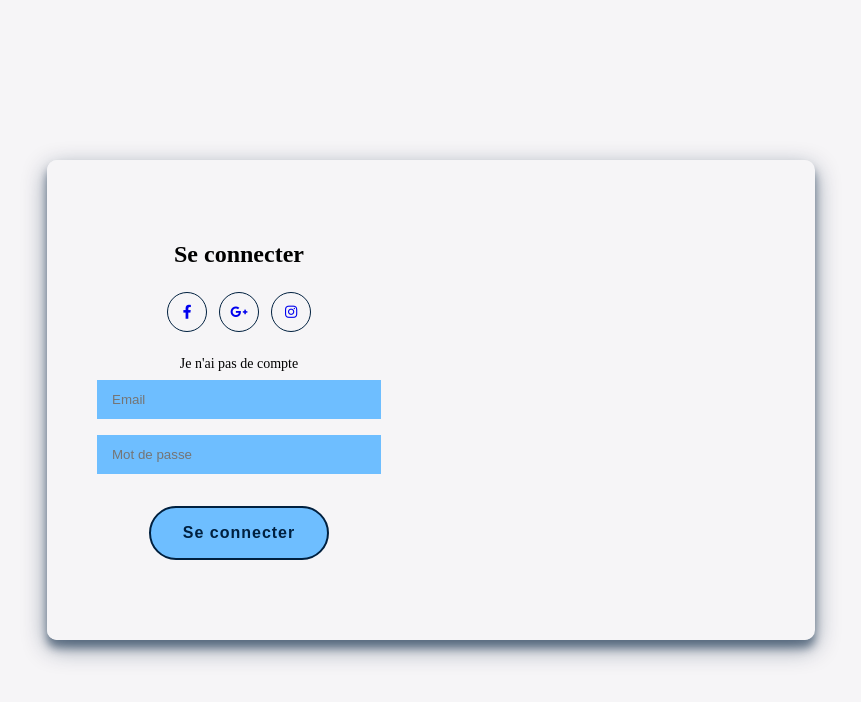
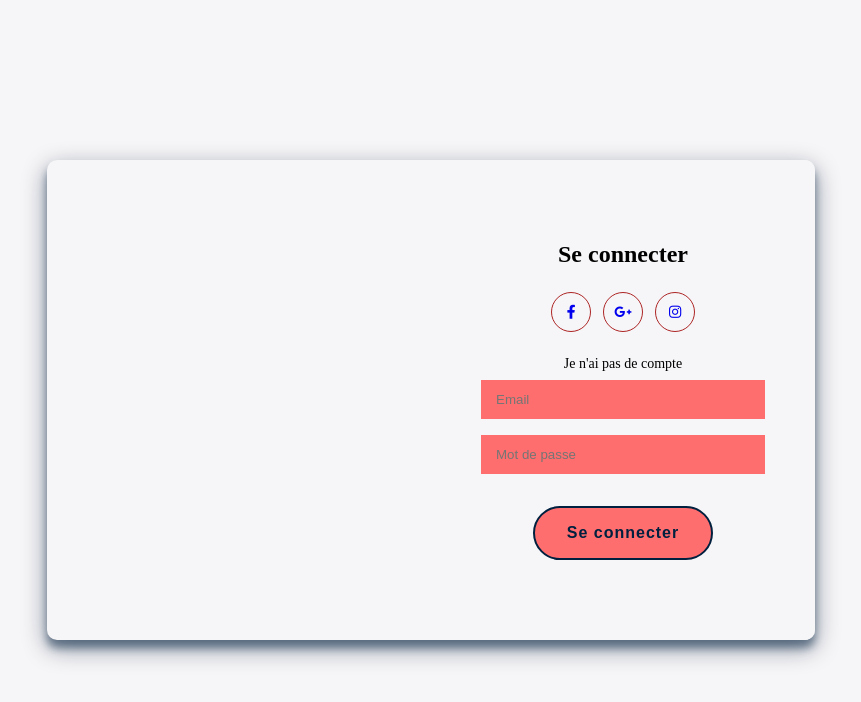
Before and after one commit to AllanVitu/DWWM_2409_AV, a PHP site: page / in a window 1280 px wide. Shown: the top 702 px of the page, without its empty margins (209-1070 px from the left). Run offline with PHP 8.4, Linux system fonts and the light colour scheme; some web fonts are replaced.

Commit message:
Update et correction des premiers bug

```diff
--- a/03-WEB/Formulaires_v2/assets/script.js
+++ b/03-WEB/Formulaires_v2/assets/script.js
@@ -0,0 +1,14 @@
+// script.js
+const container = document.getElementById('container');
+const loginButton = document.getElementById('login');
+const signUpButton = document.getElementById('signUp');
+
+// Ajoute la classe "active" pour afficher le formulaire d'inscription
+signUpButton.addEventListener('click', () => {
+    container.classList.add('active');
+});
+
+// Supprime la classe "active" pour afficher le formulaire de connexion
+loginButton.addEventListener('click', () => {
+    container.classList.remove('active');
+});
--- a/03-WEB/Formulaires_v2/assets/style.css
+++ b/03-WEB/Formulaires_v2/assets/style.css
@@ -21,7 +21,7 @@ body {
 }
 
 .container {
-    position: relative;
+    display: flex;
     overflow: hidden;
     min-height: 480px;
     width: 768px;
@@ -32,7 +32,7 @@ body {
 }
 
 .form-container {
-    position: absolute;
+
     top: 0;
     height: 100%;
 }
@@ -40,21 +40,29 @@ body {
 .sign-up-container {
     left: 0;
     width: 50%;
-    opacity: 0;
+    opacity: 0; /* Le formulaire est invisible par défaut */
+    z-index: 1;
+    transition: opacity 0.3s ease-in-out, transform 0.6s ease-in-out;
 }
 
-.container.panel.active .sign-up-container {
+.container.active .sign-up-container {
+    opacity: 1; /* Rend le formulaire d'inscription visible */
     transform: translateX(100%);
+    z-index: 2;
 }
 
-.container.panel.active .login-container {
+.container.active .login-container {
+    opacity: 0; /* Rend le formulaire de connexion invisible */
     transform: translateX(100%);
+    z-index: 1;
 }
 
 .login-container {
     left: 0;
     width: 50%;
+    opacity: 1; /* Le formulaire de connexion est visible par défaut */
     z-index: 2;
+    transition: opacity 0.3s ease-in-out, transform 0.6s ease-in-out;
 }
 
 form {
@@ -69,7 +77,7 @@ form {
 }
 
 input {
-    background-color: rgb(110, 190, 255);
+    background-color: rgb(255, 110, 110);
     border: none;
     padding: 12px 15px;
     margin: 8px 0;
@@ -81,7 +89,7 @@ button.ghost {
 }
 
 button {
-    background-color: rgb(110, 190, 255);
+    background-color: rgb(255, 110, 110);
     color: #00203f;
     border: 2px solid #00203f;
     font-size: 16px;
@@ -116,7 +124,7 @@ button:active {
     width: 40px;
     border-radius: 50%;
     background-color: #f6f5f7;
-    border: 1px solid #00203f;
+    border: 1px solid #ad2525;
 }
 
 h1 {
@@ -144,8 +152,8 @@ a {
 }
 
 .overlay {
-    background: linear-gradient(to right, rgb(110, 190, 255), rgb(110, 190, 255));
-    background-color: rgb(110, 190, 255);
+    background: linear-gradient(to right, rgb(228, 96, 96), rgb(255, 110, 110));
+    background-color: rgb(245, 47, 47);
     color: #00203f;
     position: relative;
     left: -100%;
```
Also changed, not shown: 03-WEB/Manipuler_objet/assets/app.json (added, +26 -0 lines), 03-WEB/Formulaires_v2/README.md (added).
